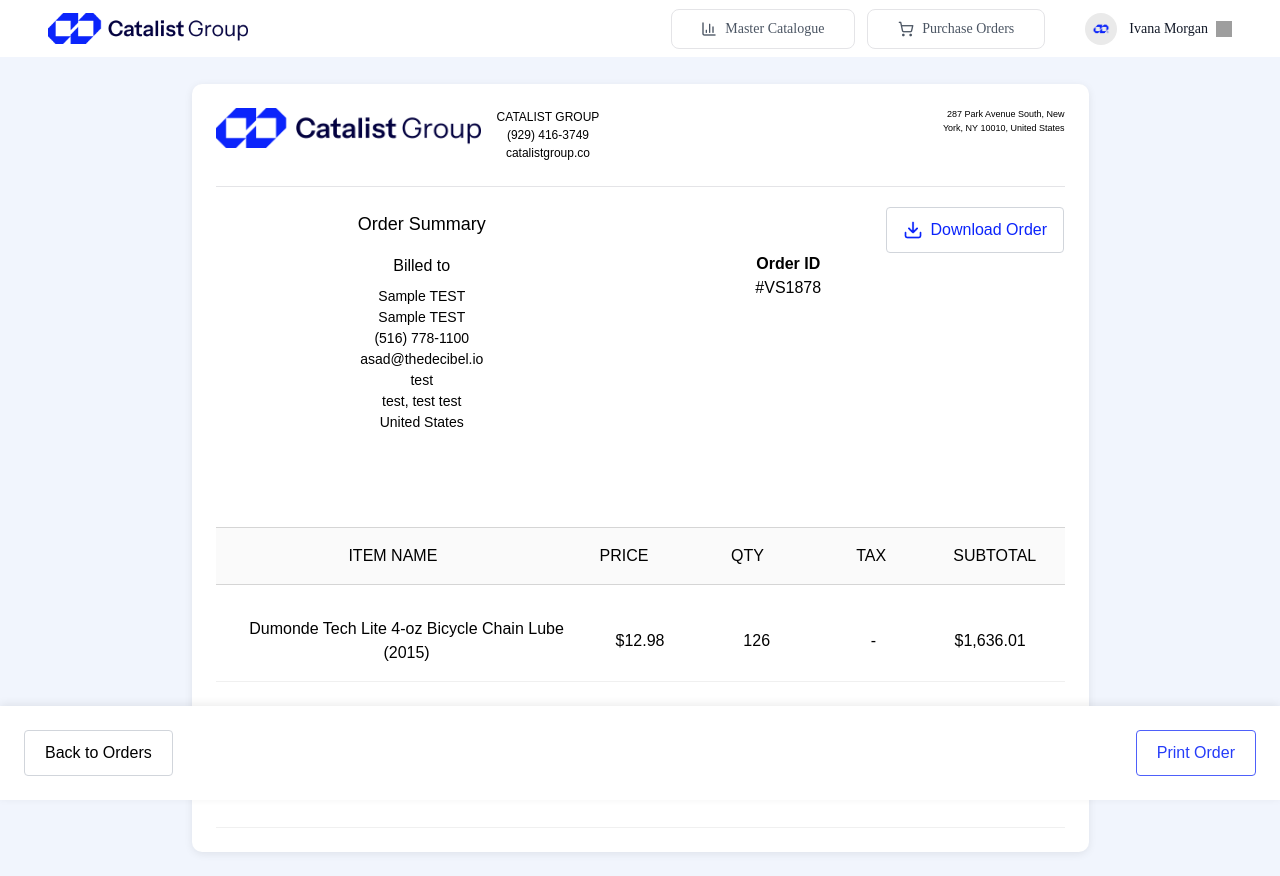
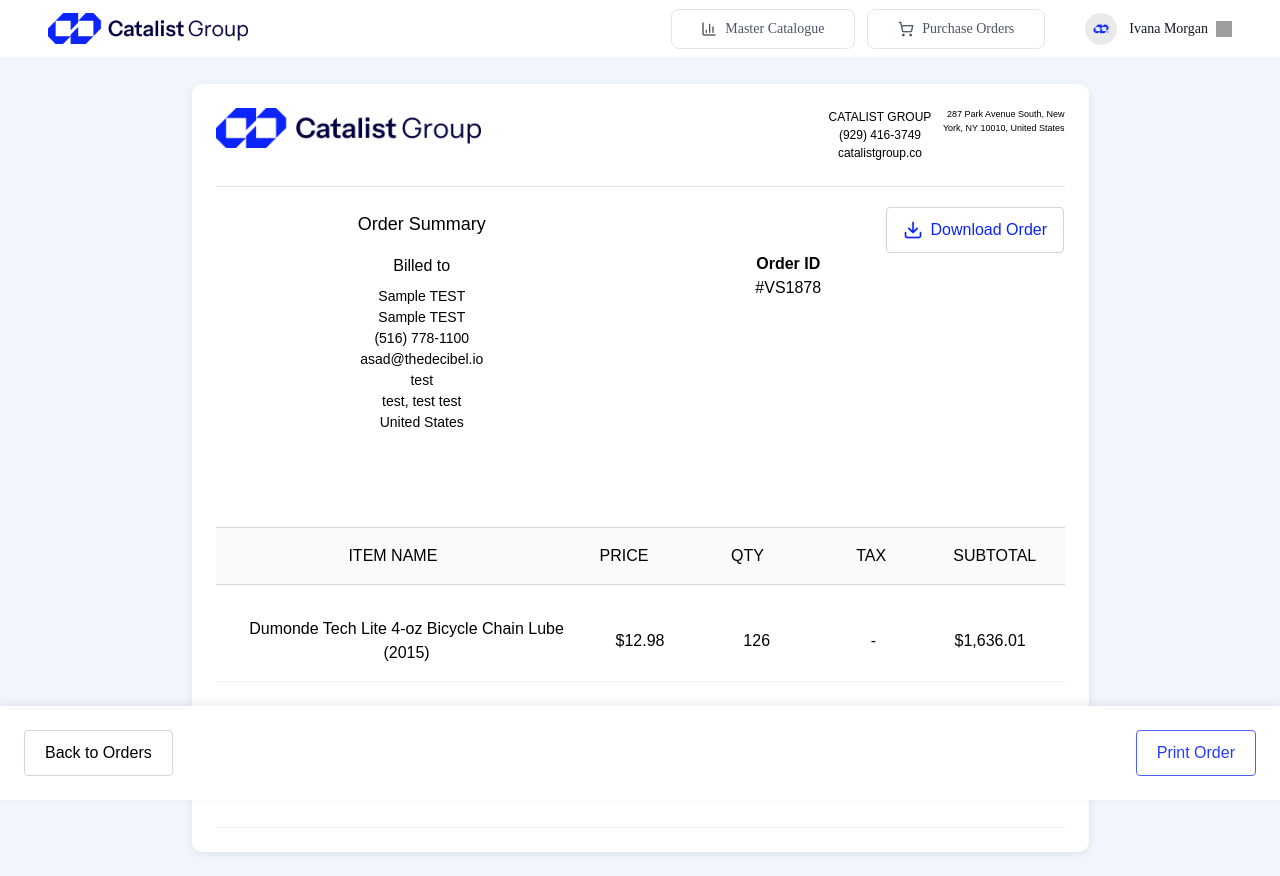
Before and after one commit to Iweisc/catalist, a React (Create React App) app: page /order-details/1 in a window 1280 px wide. Built offline with nearby package versions, Linux system fonts and the light colour scheme; grey boxes are pictures that could not be loaded.

Commit message:
fix: Fix the textlayout

```diff
--- a/src/components/layout/Navbar/Navbar.jsx
+++ b/src/components/layout/Navbar/Navbar.jsx
@@ -14,7 +14,7 @@
           <span>Master Catalogue</span>
         </Link>
         <Link to="/purchase-orders" className={`button purchase-orders-btn ${location.pathname.includes('/purchase-orders') ? 'active' : ''}`}>
-          <img src={location.pathname.includes('/purchase-orders') ? "/assets/icons/cart_active.png" : "/assets/icons/cart_2.png"} alt="Purchase Orders" />
+          <img src={location.pathname.includes('/purchase-orders && /order-details') ? "/assets/icons/cart_active.png" : "/assets/icons/cart_2.png"} alt="Purchase Orders" />
           <span>Purchase Orders</span>
         </Link>
       </div>
--- a/src/pages/OrderDetailsPage/OrderDetailsPage.css
+++ b/src/pages/OrderDetailsPage/OrderDetailsPage.css
@@ -41,7 +41,8 @@
 }
 
 .company-text {
-    /* position: relative; */
+     position: relative;
+     left: 332px;
 }
 
 .company-info img {
```
